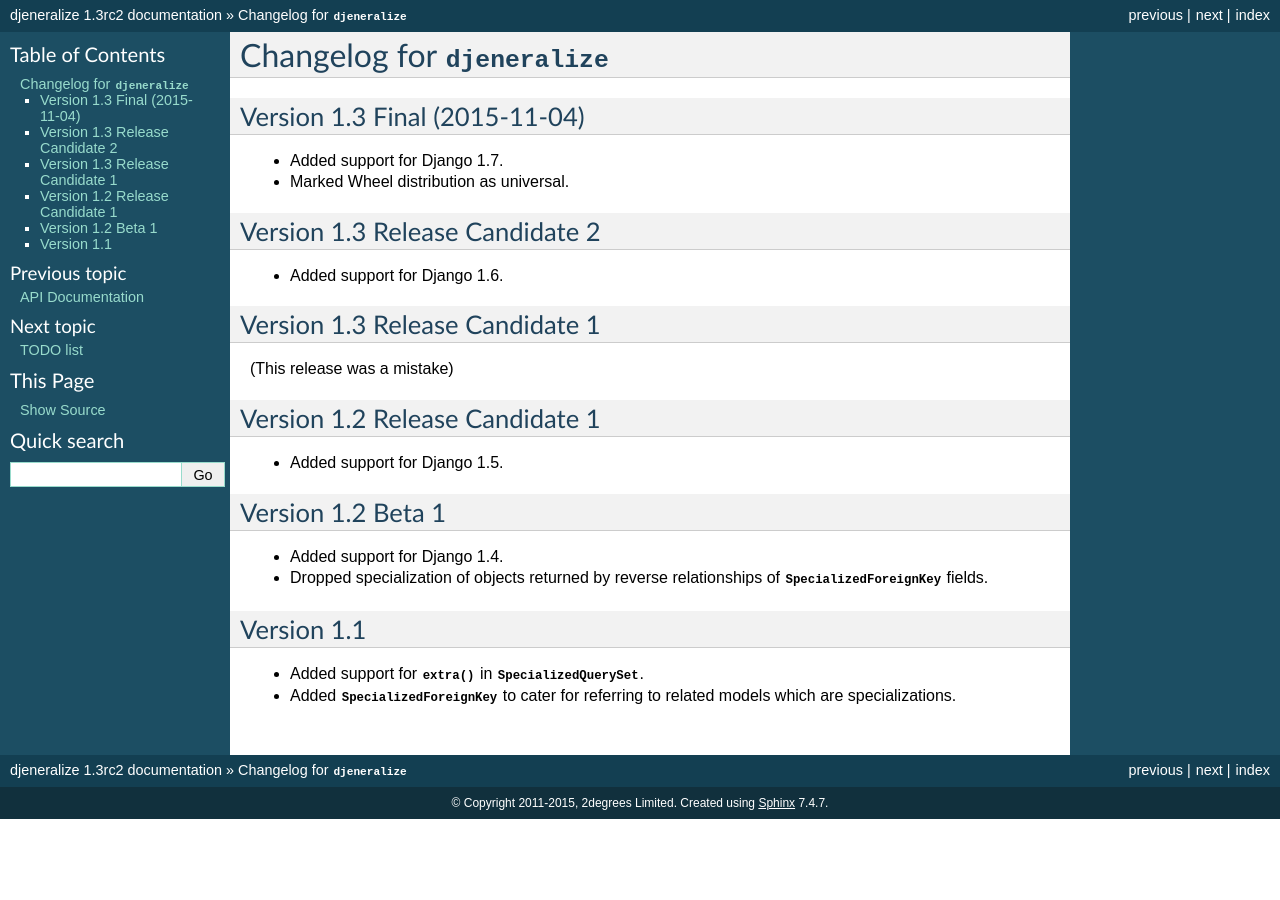
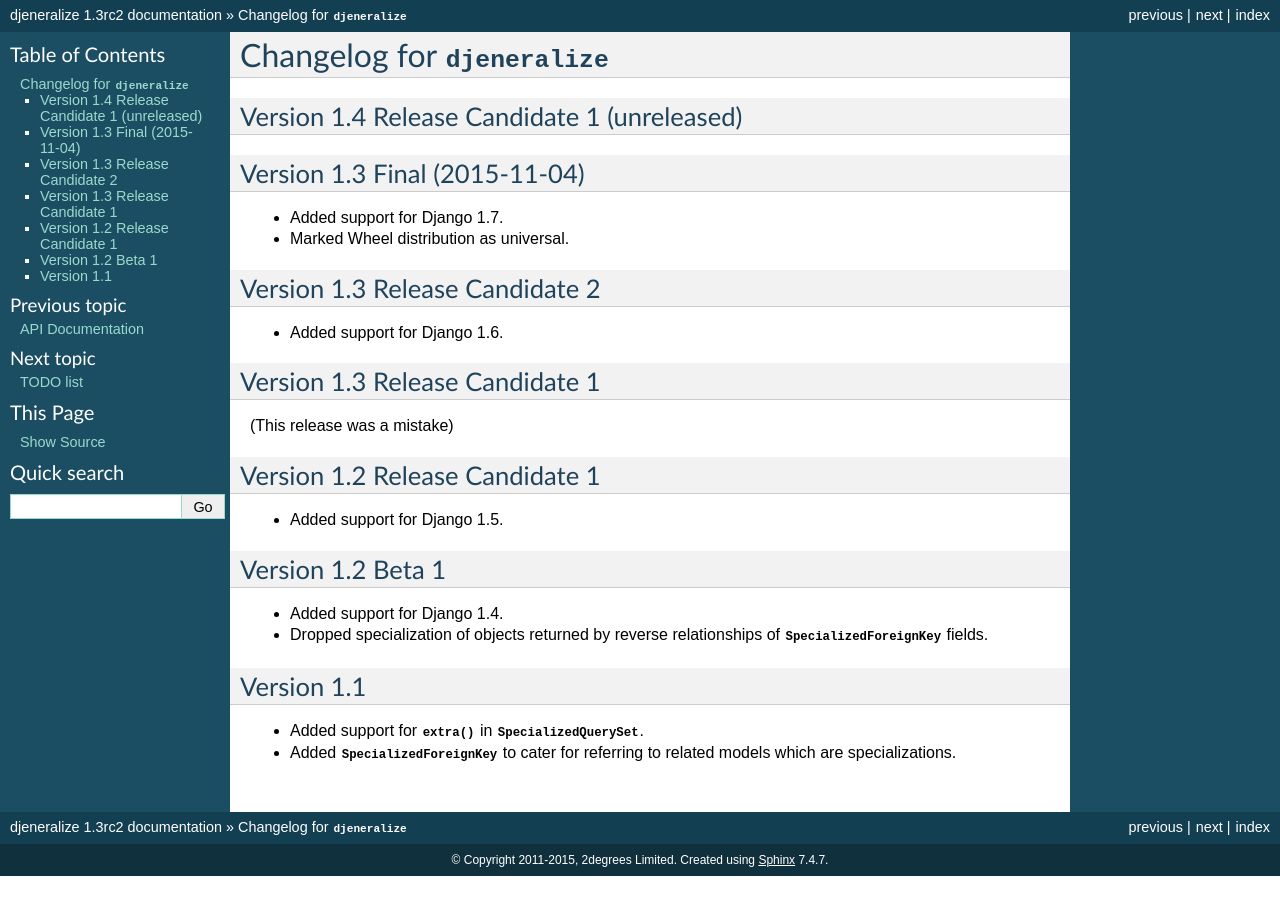
Before and after one commit to 2degrees/djeneralize, a Sphinx documentation site: the page built from docs/source/changelog.rst, in a window 1280 px wide. Built offline with Sphinx 7.4.7, drawn with Linux system fonts in a browser that asks for light colours.

Commit message:
Bumped version to 1.4rc1

```diff
--- a/docs/source/changelog.rst
+++ b/docs/source/changelog.rst
@@ -1,6 +1,10 @@
 ================================
 Changelog for :mod:`djeneralize`
 ================================
+
+Version 1.4 Release Candidate 1 (unreleased)
+============================================
+
 
 Version 1.3 Final (2015-11-04)
 ==============================
```
Also changed, not shown: 1 other file.
